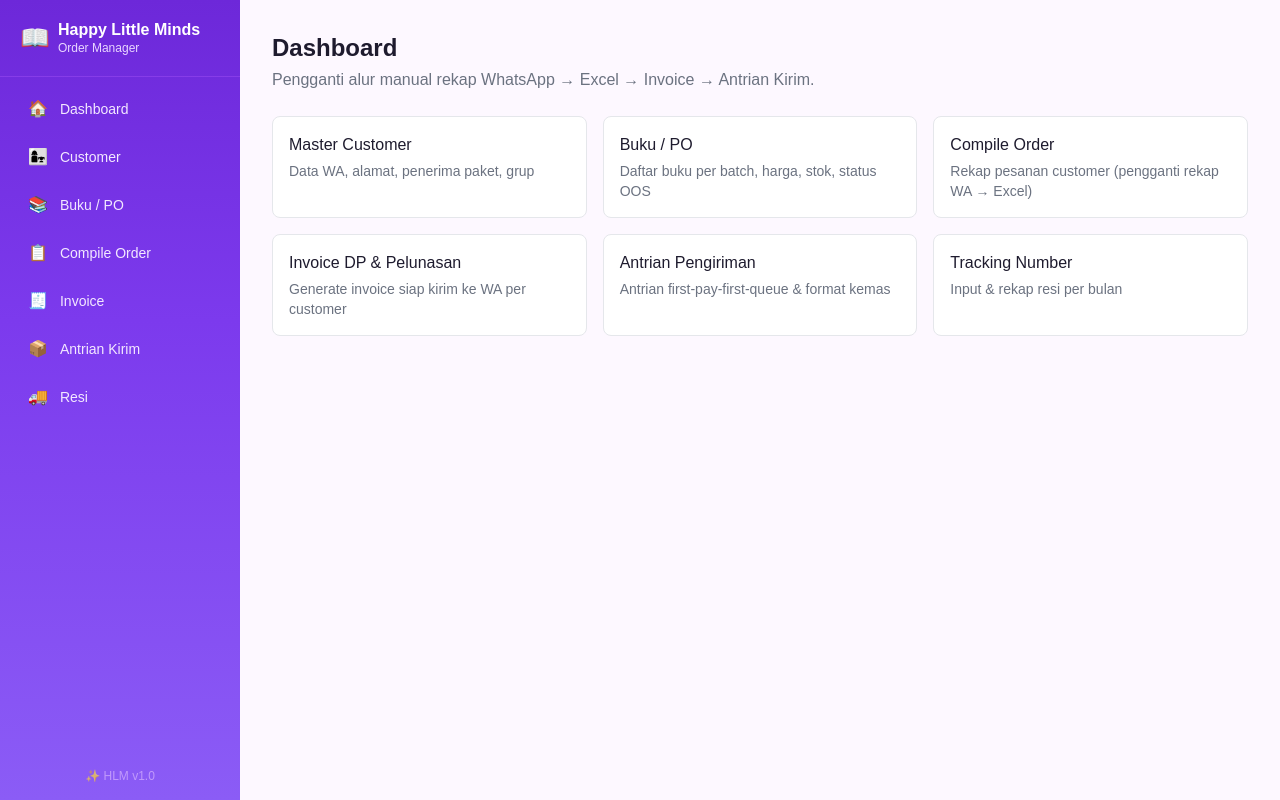
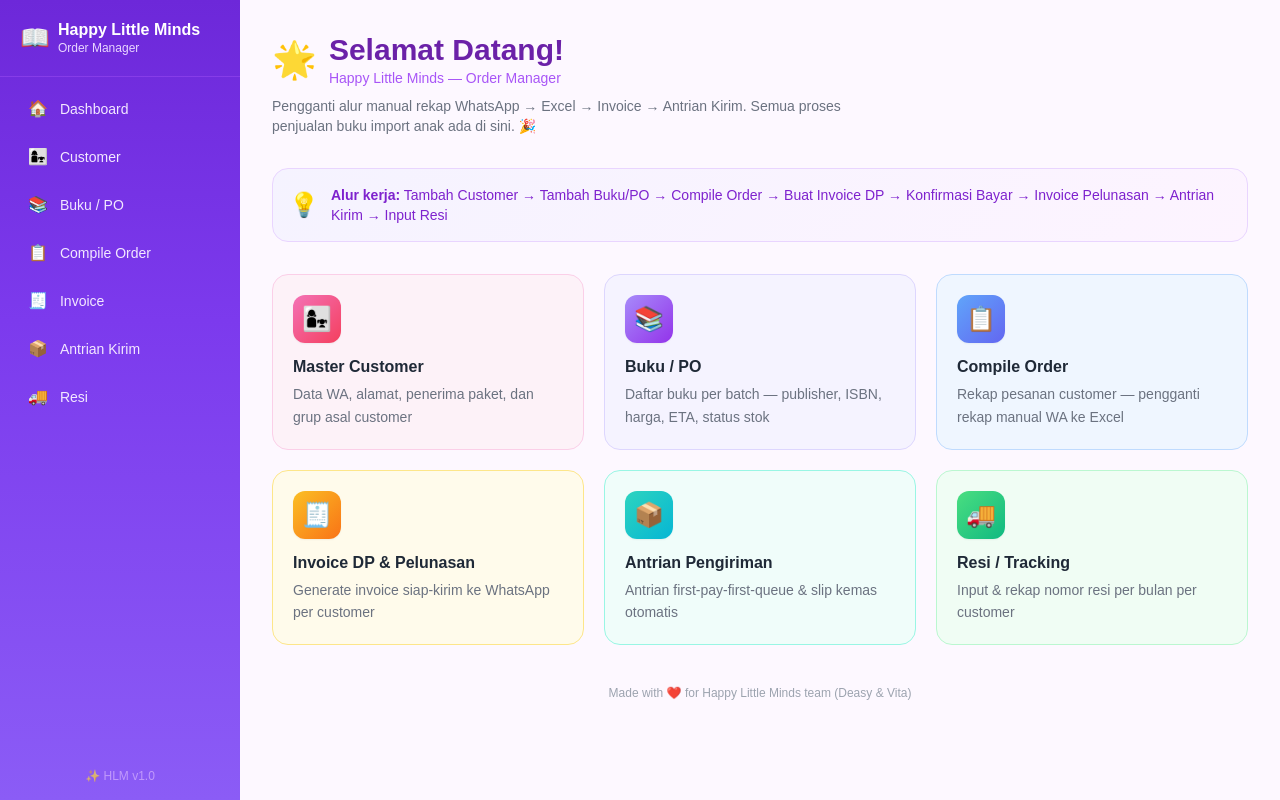
Before and after one commit to branddeasy-crypto/Order-Management-HLM, a Next.js app in the folder hlm-app/: page / in a window 1280 px wide. Built offline with nearby package versions, Linux system fonts and the light colour scheme.

Commit message:
Update page.tsx

```diff
--- a/hlm-app/src/app/page.tsx
+++ b/hlm-app/src/app/page.tsx
@@ -1,32 +1,110 @@
 import Link from "next/link";
 
 const CARDS = [
-  { href: "/customers", title: "Master Customer", desc: "Data WA, alamat, penerima paket, grup" },
-  { href: "/books", title: "Buku / PO", desc: "Daftar buku per batch, harga, stok, status OOS" },
-  { href: "/orders", title: "Compile Order", desc: "Rekap pesanan customer (pengganti rekap WA → Excel)" },
-  { href: "/invoices", title: "Invoice DP & Pelunasan", desc: "Generate invoice siap kirim ke WA per customer" },
-  { href: "/shipments", title: "Antrian Pengiriman", desc: "Antrian first-pay-first-queue & format kemas" },
-  { href: "/tracking", title: "Tracking Number", desc: "Input & rekap resi per bulan" },
+  {
+    href: "/customers",
+    title: "Master Customer",
+    desc: "Data WA, alamat, penerima paket, dan grup asal customer",
+    icon: "👩‍👧",
+    color: "from-pink-400 to-rose-500",
+    bg: "bg-pink-50",
+    border: "border-pink-200",
+  },
+  {
+    href: "/books",
+    title: "Buku / PO",
+    desc: "Daftar buku per batch — publisher, ISBN, harga, ETA, status stok",
+    icon: "📚",
+    color: "from-violet-400 to-purple-600",
+    bg: "bg-violet-50",
+    border: "border-violet-200",
+  },
+  {
+    href: "/orders",
+    title: "Compile Order",
+    desc: "Rekap pesanan customer — pengganti rekap manual WA ke Excel",
+    icon: "📋",
+    color: "from-blue-400 to-indigo-500",
+    bg: "bg-blue-50",
+    border: "border-blue-200",
+  },
+  {
+    href: "/invoices",
+    title: "Invoice DP & Pelunasan",
+    desc: "Generate invoice siap-kirim ke WhatsApp per customer",
+    icon: "🧾",
+    color: "from-amber-400 to-orange-500",
+    bg: "bg-amber-50",
+    border: "border-amber-200",
+  },
+  {
+    href: "/shipments",
+    title: "Antrian Pengiriman",
+    desc: "Antrian first-pay-first-queue & slip kemas otomatis",
+    icon: "📦",
+    color: "from-teal-400 to-cyan-500",
+    bg: "bg-teal-50",
+    border: "border-teal-200",
+  },
+  {
+    href: "/tracking",
+    title: "Resi / Tracking",
+    desc: "Input & rekap nomor resi per bulan per customer",
+    icon: "🚚",
+    color: "from-green-400 to-emerald-500",
+    bg: "bg-green-50",
+    border: "border-green-200",
+  },
 ];
 
 export default function Home() {
   return (
     <div>
-      <h1 className="text-2xl font-semibold mb-1">Dashboard</h1>
-      <p className="text-gray-500 mb-6">
-        Pengganti alur manual rekap WhatsApp → Excel → Invoice → Antrian Kirim.
-      </p>
-      <div className="grid grid-cols-1 sm:grid-cols-2 lg:grid-cols-3 gap-4">
+      {/* Header */}
+      <div className="mb-8">
+        <div className="flex items-center gap-3 mb-2">
+          <span className="text-4xl">🌟</span>
+          <div>
+            <h1 className="text-3xl font-bold text-purple-800">Selamat Datang!</h1>
+            <p className="text-purple-500 text-sm font-medium">Happy Little Minds — Order Manager</p>
+          </div>
+        </div>
+        <p className="text-gray-500 text-sm max-w-xl">
+          Pengganti alur manual rekap WhatsApp → Excel → Invoice → Antrian Kirim.
+          Semua proses penjualan buku import anak ada di sini. 🎉
+        </p>
+      </div>
+
+      {/* Quick info banner */}
+      <div className="rounded-2xl p-4 mb-8 flex items-center gap-3 border border-purple-200"
+        style={{ background: "linear-gradient(135deg, #f5f3ff 0%, #fdf4ff 100%)" }}>
+        <span className="text-2xl">💡</span>
+        <p className="text-purple-700 text-sm">
+          <strong>Alur kerja:</strong> Tambah Customer → Tambah Buku/PO → Compile Order → Buat Invoice DP → Konfirmasi Bayar → Invoice Pelunasan → Antrian Kirim → Input Resi
+        </p>
+      </div>
+
+      {/* Module cards */}
+      <div className="grid grid-cols-1 sm:grid-cols-2 lg:grid-cols-3 gap-5">
         {CARDS.map((c) => (
           <Link
             key={c.href}
             href={c.href}
-            className="block bg-white border border-gray-200 rounded-lg p-4 hover:shadow-md transition-shadow"
+            className={`block rounded-2xl border ${c.border} ${c.bg} p-5 hover:shadow-lg hover:-translate-y-0.5 transition-all duration-200 group`}
           >
-            <div className="font-medium mb-1">{c.title}</div>
-            <div className="text-sm text-gray-500">{c.desc}</div>
+            {/* Icon with gradient circle */}
+            <div className={`w-12 h-12 rounded-xl bg-gradient-to-br ${c.color} flex items-center justify-center text-2xl mb-3 shadow-sm group-hover:scale-110 transition-transform`}>
+              {c.icon}
+            </div>
+            <div className="font-bold text-gray-800 mb-1 text-base">{c.title}</div>
+            <div className="text-sm text-gray-500 leading-relaxed">{c.desc}</div>
           </Link>
         ))}
+      </div>
+
+      {/* Footer note */}
+      <div className="mt-10 text-center text-xs text-gray-400">
+        Made with ❤️ for Happy Little Minds team (Deasy & Vita)
       </div>
     </div>
   );
```
